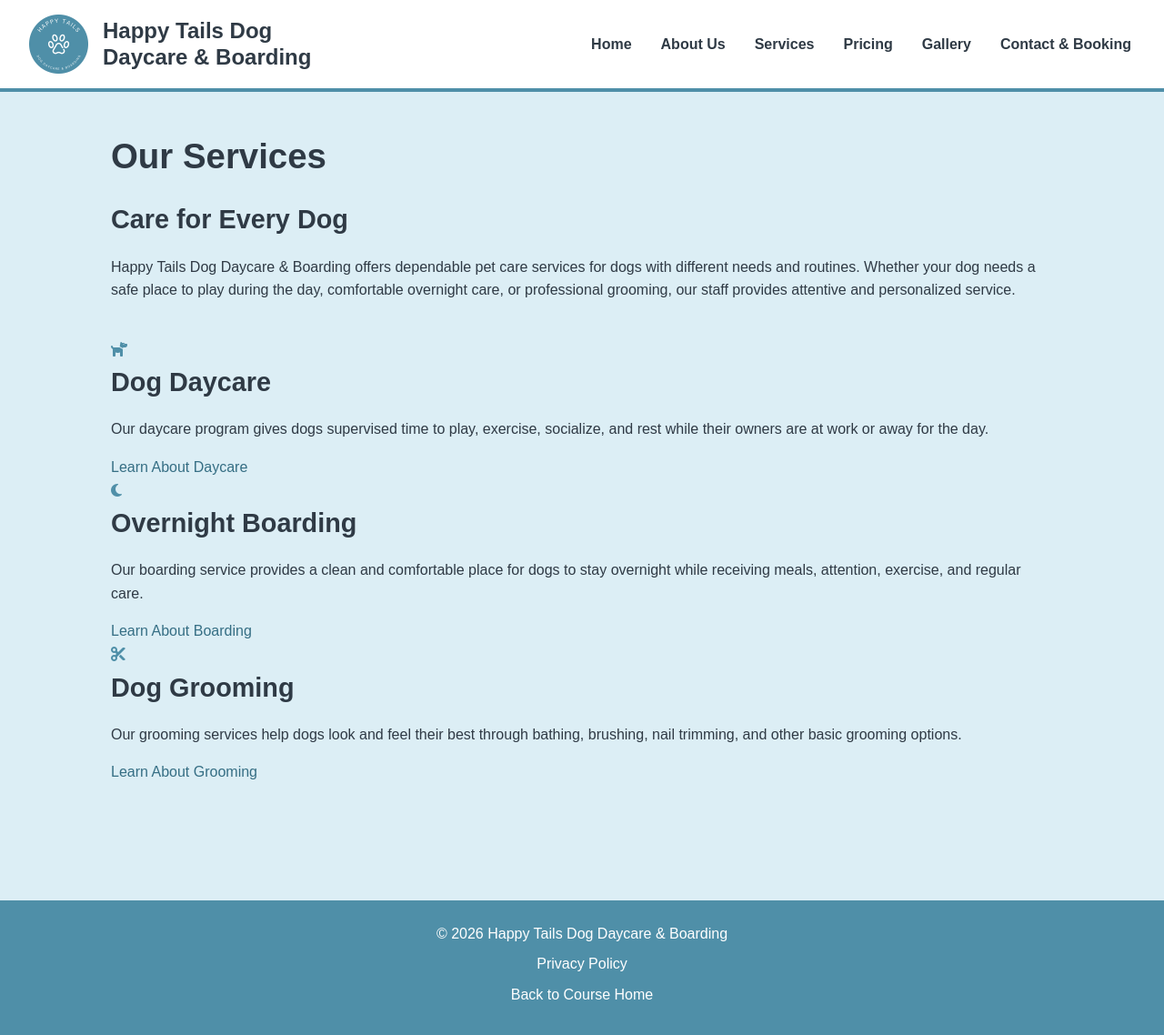
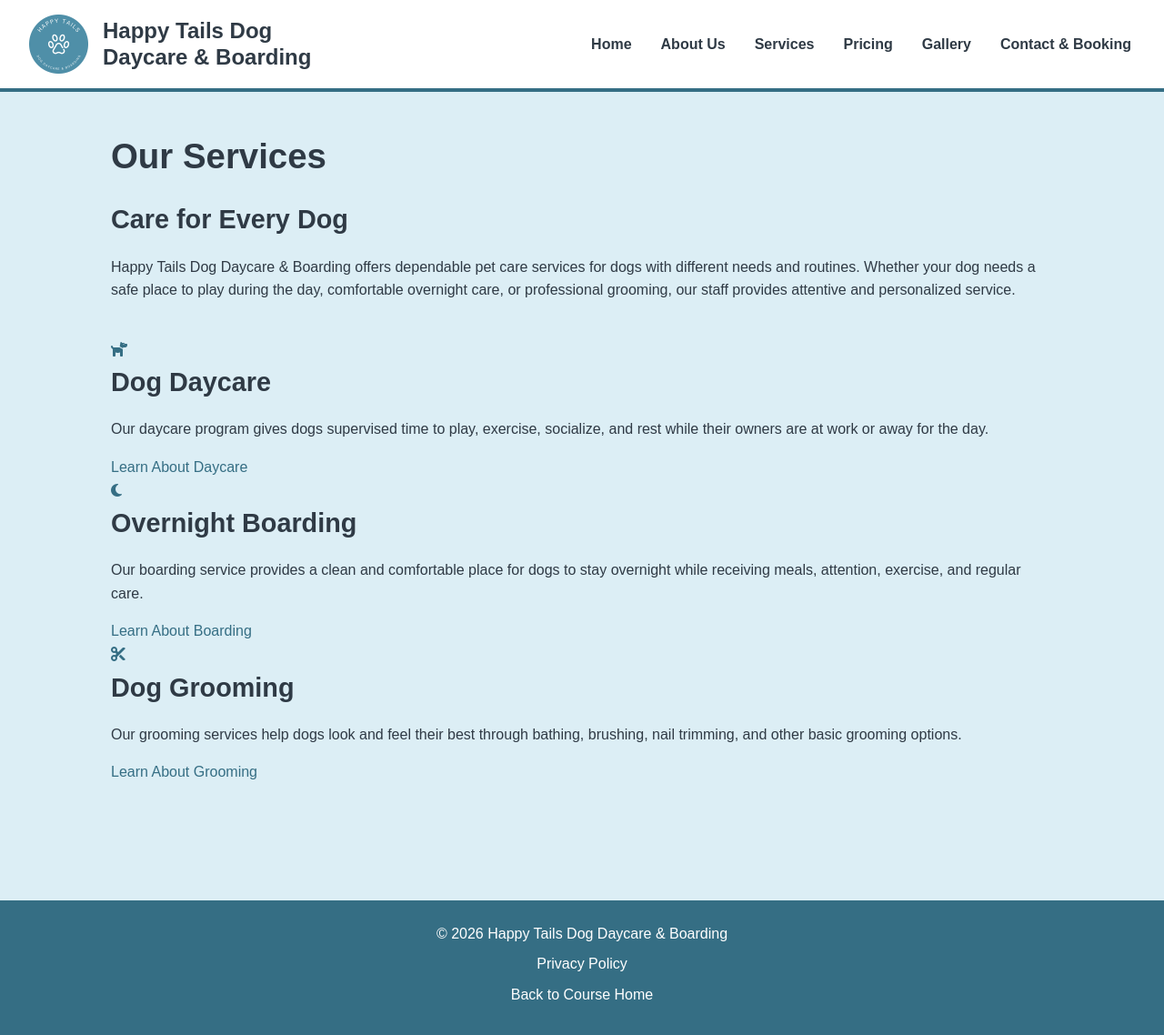
Before and after one commit to AngelinaBear/CMST386, a plain HTML site: page project4/services.html in a window 1280 px wide. Shown: the whole page at 91% size. Drawn offline with Linux system fonts and the light colour scheme; a script that the page names is missing.

Commit message:
Upload whole project as checkpoint

```diff
--- a/project4/css/style.css
+++ b/project4/css/style.css
@@ -100,7 +100,7 @@ img {
 header {
   background-color: #ffffff;
   padding: 1rem 2rem;
-  border-bottom: 4px solid #4f8fa8;
+  border-bottom: 4px solid #356e84;
 
   display: flex;
   align-items: center;
@@ -160,7 +160,7 @@ nav a {
 }
 
 nav a:hover {
-  color: #4f8fa8;
+  color: #356e84;
 }
 
 /* ---------- Services Dropdown ---------- */
@@ -197,7 +197,7 @@ nav li ul a {
 
 nav li ul a:hover {
   color: #ffffff;
-  background-color: #4f8fa8;
+  background-color: #356e84;
 }
 
 /* ==========================
@@ -205,7 +205,7 @@ nav li ul a:hover {
 ========================== */
 
 footer {
-  background-color: #4f8fa8;
+  background-color: #356e84;
   color: #ffffff;
   text-align: center;
   padding: 1.5rem;
@@ -231,6 +231,6 @@ footer a:hover {
 .fa-solid,
 .fa-regular,
 .fa-brands {
-  color: #4f8fa8;
+  color: #356e84;
   margin-right: 0.5rem;
 }
```
